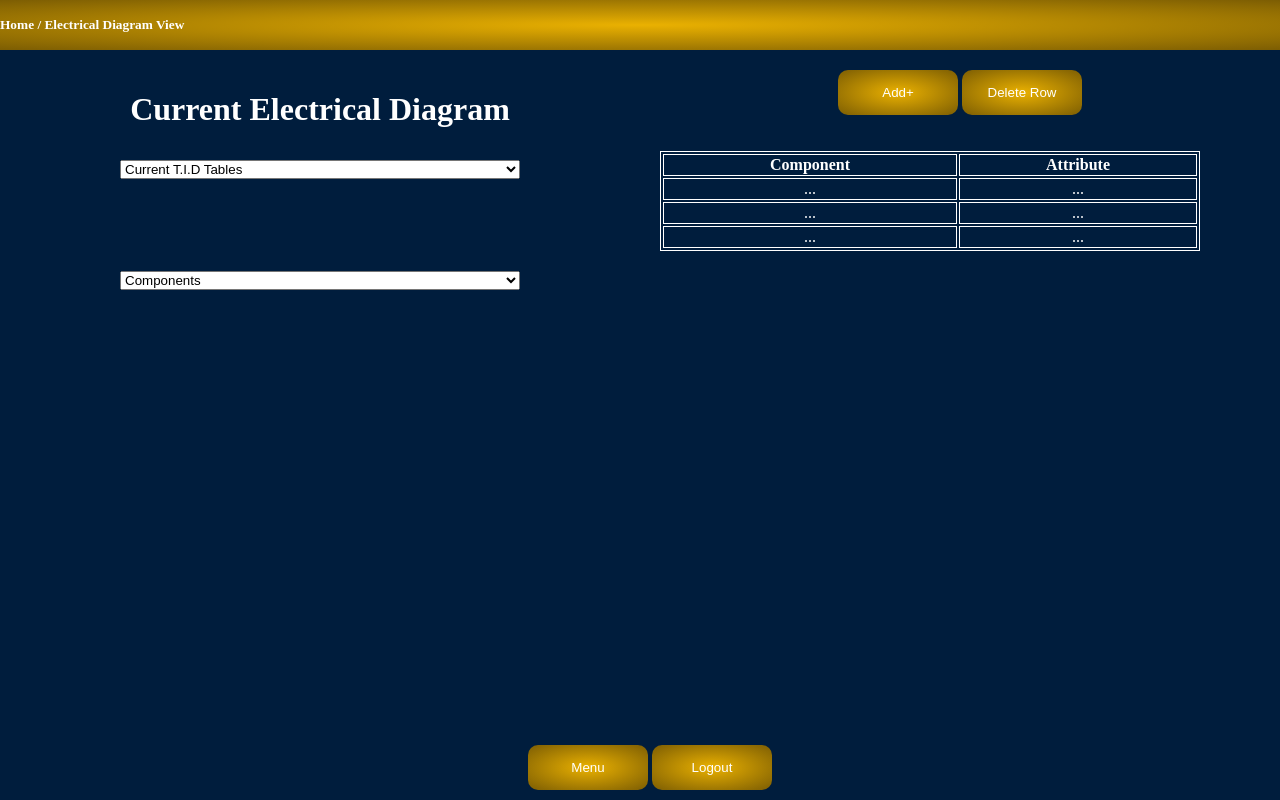
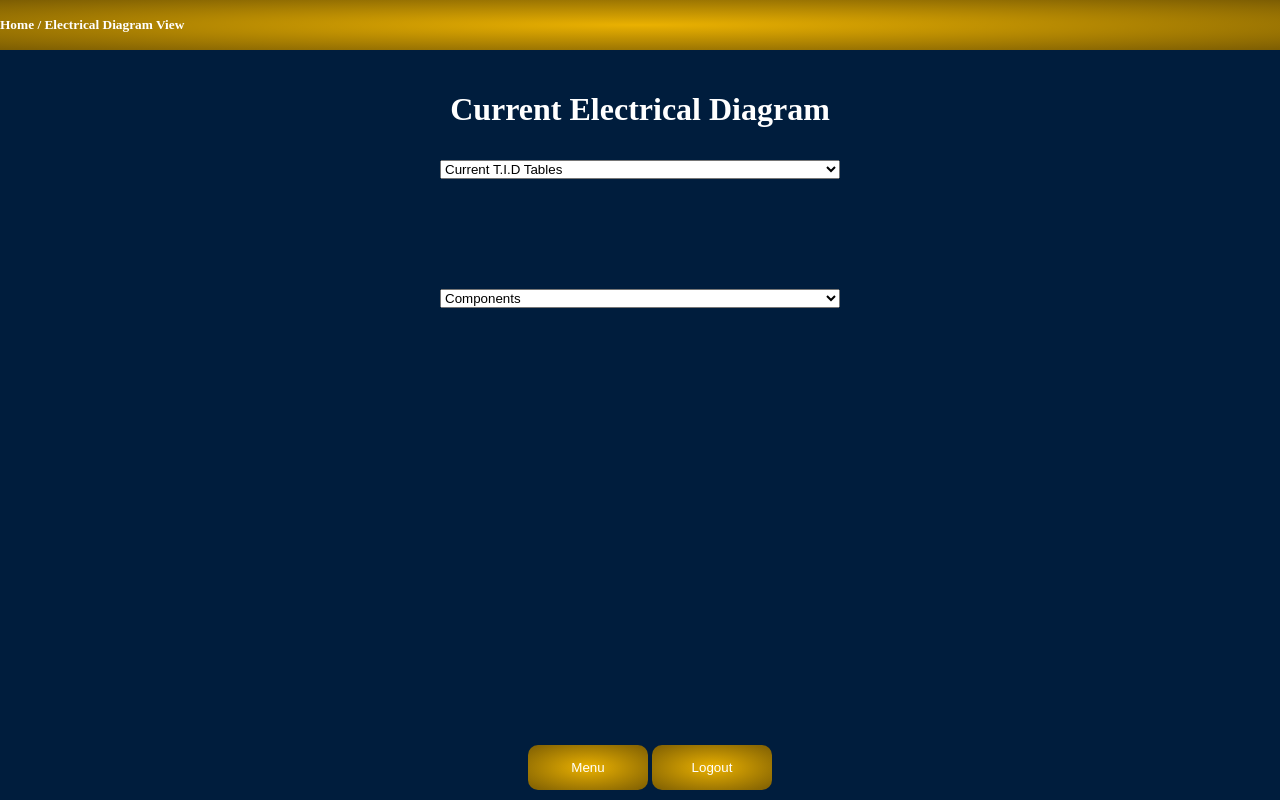
Before and after one commit to richardolarez/24040FlaskFramework, a Flask app: page /edv in a window 1280 px wide. Run offline with Flask 3, Linux system fonts and the light colour scheme; some libraries are stand-ins or nearby versions.

Commit message:
updated EDV 04/09/24

```diff
--- a/app/app.py
+++ b/app/app.py
@@ -147,7 +147,6 @@ def edv():
 def menu():
     return render_template('menu.html')
 
-
 ####################### FILE UPLOADS ########################
 # When a user submits the file upload form, the file is saved to the uploads/
 # directory on the server. The user is then redirected to the /uploads/<filename> route,
--- a/app/static/EDV.css
+++ b/app/static/EDV.css
@@ -125,7 +125,8 @@ html {
   }
 
   table, th, td {
-    color: white;
+    background-color: white;
+    color: black;
     right: 100px;
     border: 1px solid;
   }
--- a/app/templates/EDV.html
+++ b/app/templates/EDV.html
@@ -32,6 +32,9 @@
         .footer{
             align-content: center;
         }
+        #dynamicContent {
+            display: none;
+        }
     </style>
 </head>
 
@@ -55,6 +58,25 @@
                     <option value="component2">Component 2</option>
                 </select>
 
+                <div id="dynamicContent">
+                    <button class="button" onclick="addRow()">Add+</button>
+                    <button class="button" onclick="deleteRow()">Delete Row</button>
+                    <br><br>
+
+                    <table id="myTable">
+                        <!-- Table rows -->
+                        <tr>
+                            <th>Component</th>
+                            <th>Attribute</th>
+                        </tr>
+                        <tr>
+                            <td contenteditable="true">...</td>
+                            <td contenteditable="true">...</td>
+                        </tr>
+                    </table>
+                </div>
+
+                <br>
                 <br><br><br><br><br>
 
                 <select class="componentDropdown">
@@ -62,57 +84,9 @@
                     <option value="component1">Component 1</option>
                     <option value="component2">Component 2</option>
                 </select>
-
                 <br><br><br><br><br>
 
-                <!-- <select class="componentDropdown">
-                    <option value="component1">Component 1</option>
-                    <option value="component2">Component 2</option>
-
-                </select> -->
             </div>
-        </div>
-        <div class="right">
-            <script>
-                function addRow() {
-                    var table = document.getElementById("myTable");
-                    var newRow = table.insertRow(table.rows.length);
-                    var cell1 = newRow.insertCell(0);
-                    var cell2 = newRow.insertCell(1);
-                    cell1.innerHTML = '<td>...</td>';
-                    cell2.innerHTML = '<td>...</td>';
-                    cell1.setAttribute("contenteditable", "true");
-                    cell2.setAttribute("contenteditable", "true");
-                }
-                function deleteRow() {
-                    var table = document.getElementById("myTable");
-                    var lastRowIndex = table.rows.length - 1;
-                    table.deleteRow(lastRowIndex);
-                }
-            </script>
-
-
-            <button class="button" onclick="addRow()">Add+</button>
-            <button class="button" onclick="deleteRow()">Delete Row</button><br><br><br>
-
-            <table id="myTable">
-            <tr>
-                <th>Component</th>
-                <th>Attribute</th>
-            </tr>
-            <tr>
-                <td contenteditable="true">...</td>
-                <td contenteditable="true">...</td>
-            </tr>
-            <tr>
-                <td contenteditable="true">...</td>
-                <td contenteditable="true">...</td>
-            </tr>
-            <tr>
-                    <td contenteditable="true">...</td>
-                    <td contenteditable="true">...</td>
-            </tr>
-            </table>
         </div>
     </div>
 
@@ -121,4 +95,40 @@
         <a href="/"><button class="button">Logout</button></a>
     </div>
 </body>
+
+<script>
+    document.addEventListener('DOMContentLoaded', function() {
+        var tidDropdown = document.querySelector('.componentDropdown');
+        tidDropdown.addEventListener('change', function() {
+            var dynamicContent = document.getElementById('dynamicContent');
+            if (tidDropdown.value) { // If any value is selected
+                dynamicContent.style.display = 'block'; // Show the table and buttons
+            } else {
+                dynamicContent.style.display = 'none'; // Hide if no selection
+            }
+        });
+    });
+
+    function addRow() {
+        var table = document.getElementById("myTable");
+        var newRow = table.insertRow(-1); // Inserts a row at the last position
+        var cell1 = newRow.insertCell(0);
+        var cell2 = newRow.insertCell(1);
+        cell1.innerHTML = '...'; // Initial content for the new cells
+        cell2.innerHTML = '...';
+        cell1.setAttribute("contenteditable", "true");
+        cell2.setAttribute("contenteditable", "true");
+    }
+
+    function deleteRow() {
+        var table = document.getElementById("myTable");
+        if (table.rows.length > 2) { // Ensures the header and at least one row remain
+            table.deleteRow(-1); // Removes the last row
+        }
+    }
+    </script>
+
+
 </html>
+
+<!--endpoint : http://127.0.0.1:8000/tid_tables/<int:project_id> -->
```
